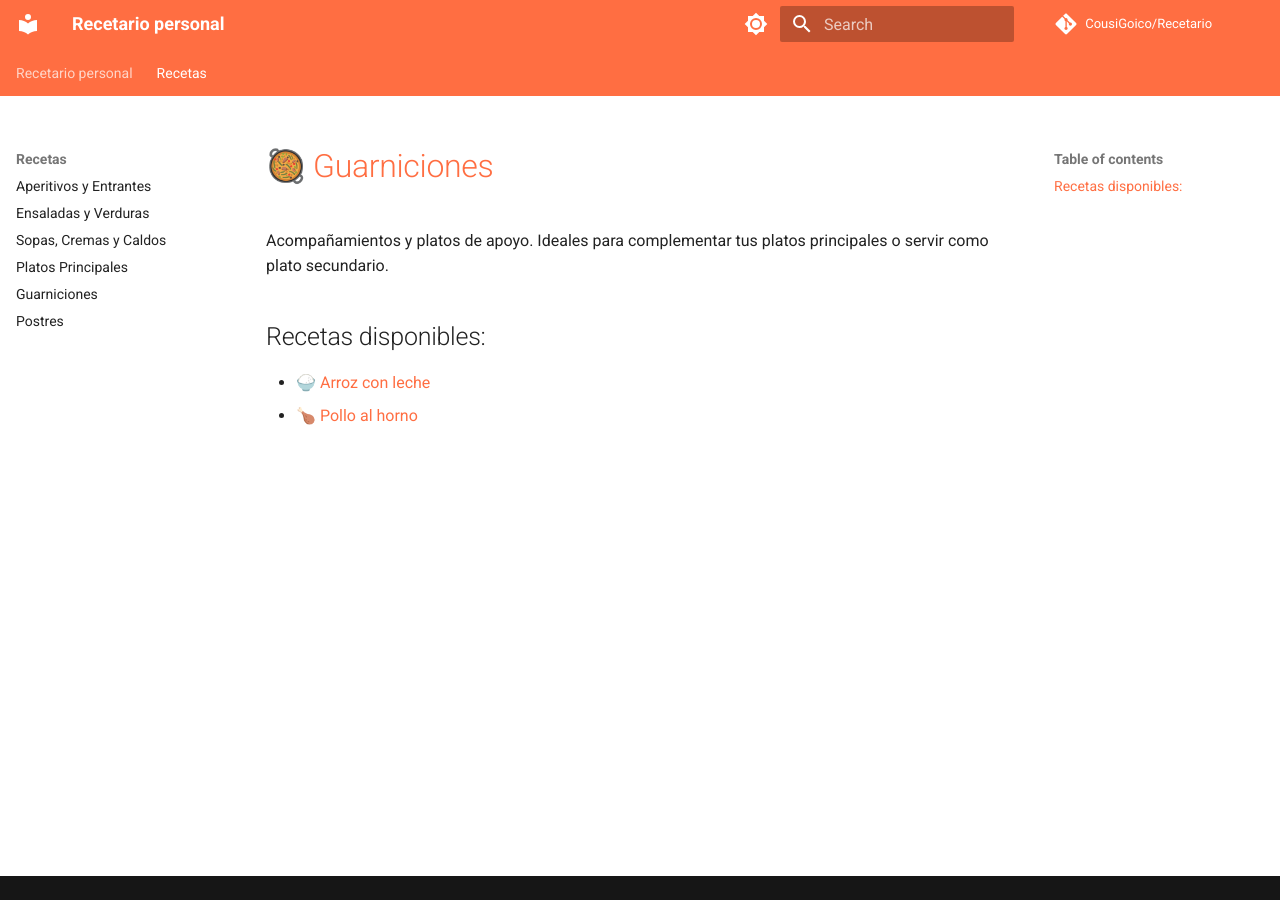
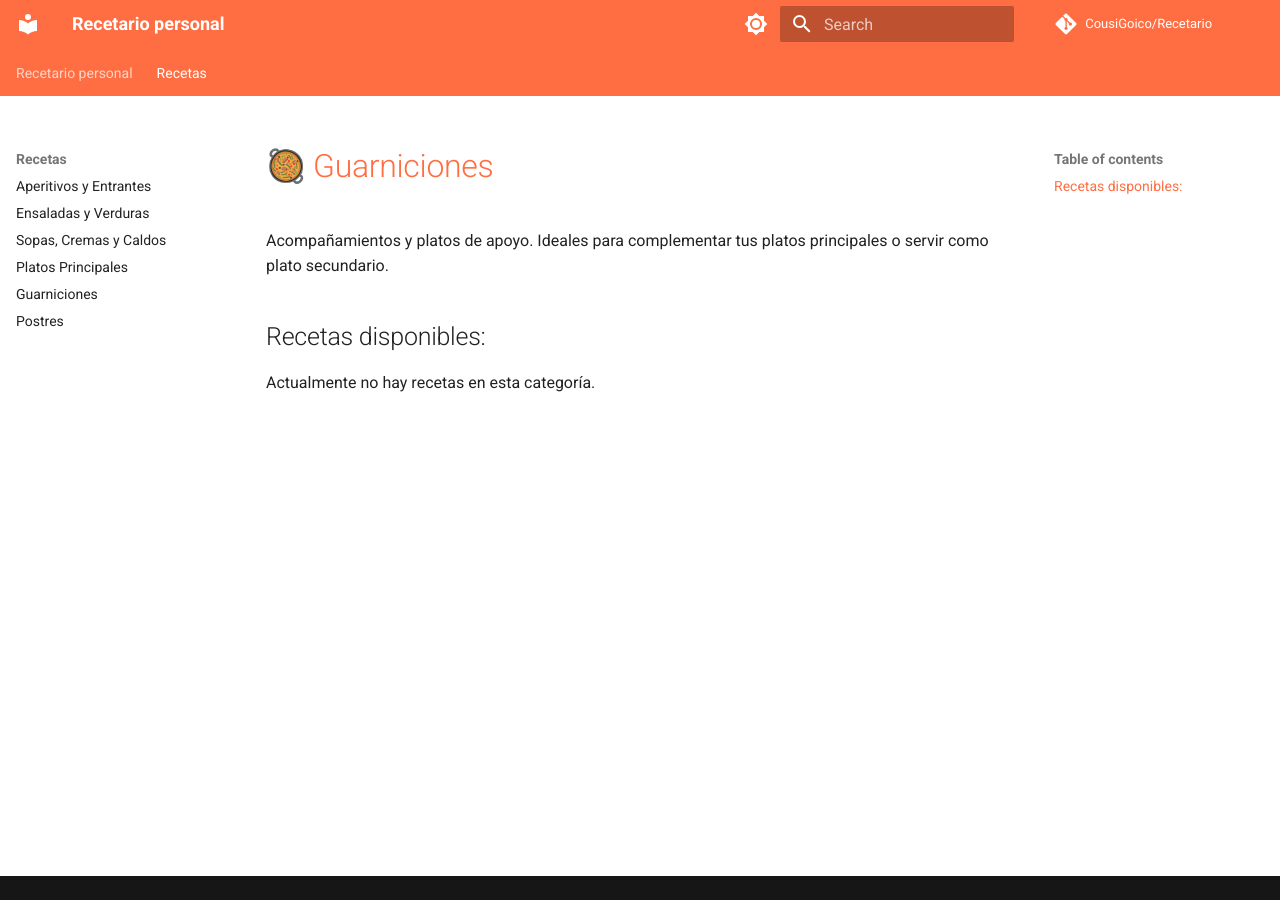
Before and after one commit to CousiGoico/Recetario, an MkDocs documentation site: the page built from docs/recetas/guarniciones/README.md, in a window 1280 px wide. Built offline with MkDocs 1.6.1 and Material for MkDocs 9.7.7, drawn with Linux system fonts in a browser that asks for light colours; comment, search, counter and statistics services are not loaded.

Commit message:
Mover arroz-con-leche a postres y pollo-al-horno a platos-principales
- Mover arroz-con-leche.md de guarniciones a postres
- Mover pollo-al-horno.md de guarniciones a platos-principales
- Actualizar README de las 3 categorías afectadas
- Guarniciones: vacía (en espera de futuras recetas)
- Postres: 4 recetas (Arroz con leche, Brownie, Flan casero, Tarta de queso)
- Platos Principales: 13 recetas
- Compilación MkDocs verificada

```diff
--- a/docs/recetas/guarniciones/README.md
+++ b/docs/recetas/guarniciones/README.md
@@ -4,5 +4,4 @@ Acompañamientos y platos de apoyo. Ideales para complementar tus platos princip
 
 ## Recetas disponibles:
 
-- 🍚 [Arroz con leche](arroz-con-leche.md)
-- 🍗 [Pollo al horno](pollo-al-horno.md)
+Actualmente no hay recetas en esta categoría.
```
Also changed, not shown: docs/recetas/platos-principales/README.md (+1 -0 lines), docs/recetas/postres/README.md (+1 -0 lines), docs/recetas/platos-principales/pollo-al-horno.md (renamed from docs/recetas/guarniciones/pollo-al-horno.md), docs/recetas/postres/arroz-con-leche.md (renamed from docs/recetas/guarniciones/arroz-con-leche.md).
